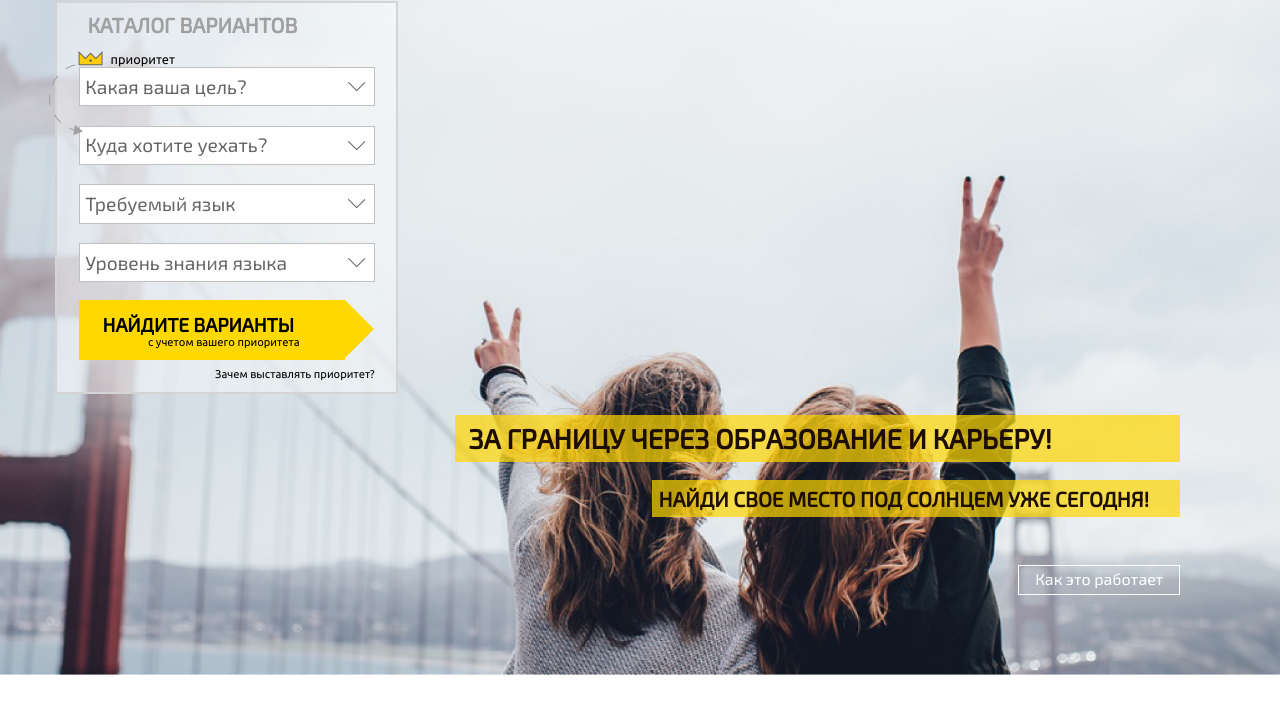
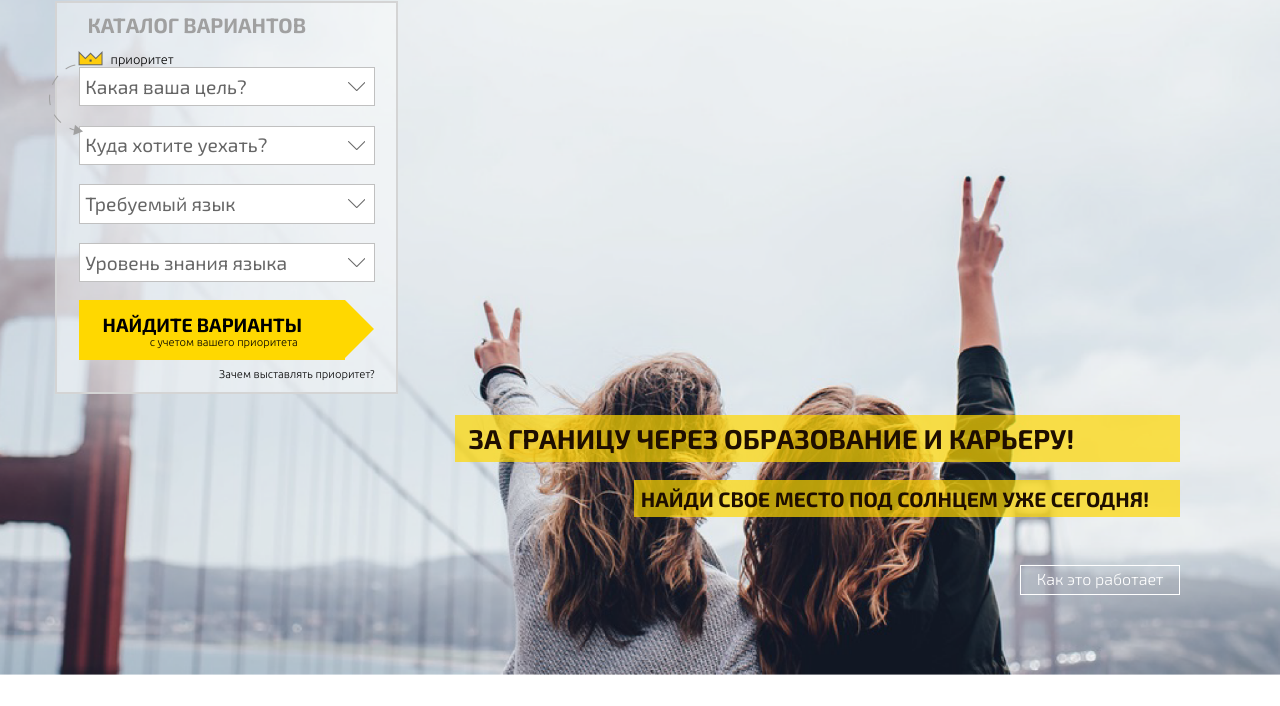
Before and after one commit to SanchezAlex/mps_2.0, a website: page index.html in a window 1280 px wide. Shown: the part 143-849 px from the top of the page. Drawn offline with Linux system fonts and the light colour scheme.

Commit message:
fixed font syntax

```diff
--- a/index.html
+++ b/index.html
@@ -13,7 +13,7 @@
     <script src="src/owl-carousel/jquery.min.js"></script>
     <script src="src/owl-carousel/owl.carousel.min.js"></script>
     <script src="src/js/stories_sliders.js"></script>
-    <link href="https://fonts.googleapis.com/css?family=Exo+2|Open+Sans:100,300,400,700|Ubuntu" rel="stylesheet">
+    <link href="https://fonts.googleapis.com/css?family=Exo+2:100,300,400,700|Ubuntu:300" rel="stylesheet">
 </head>
 <body>
 <header class="header">
```
